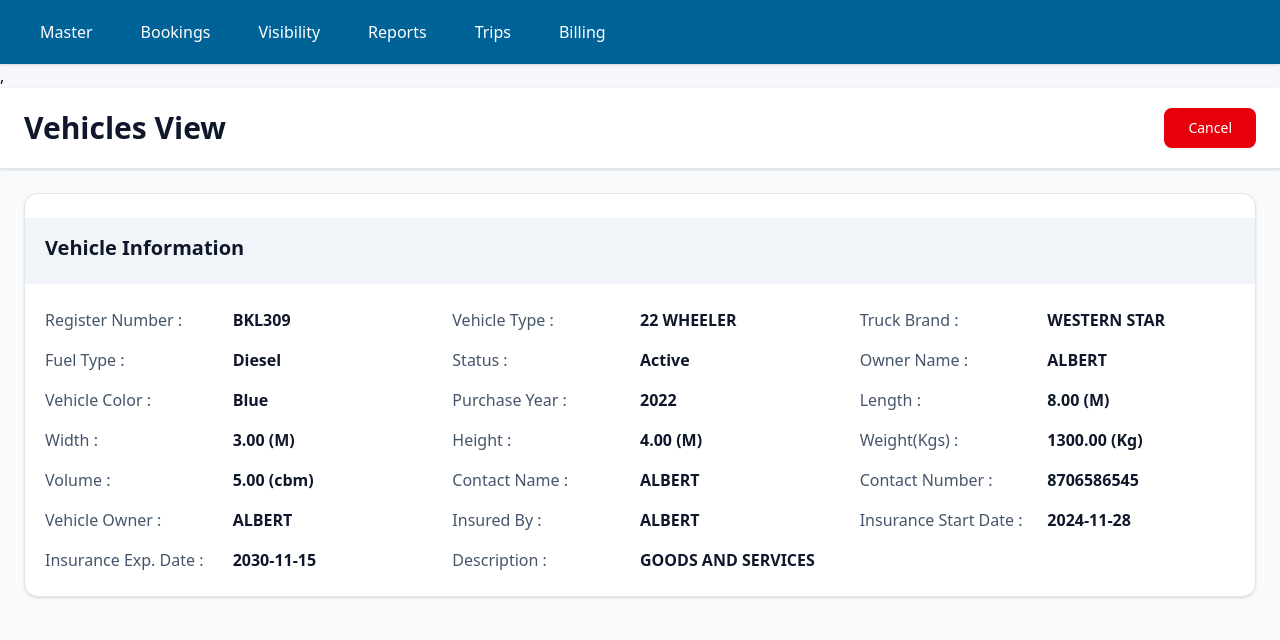
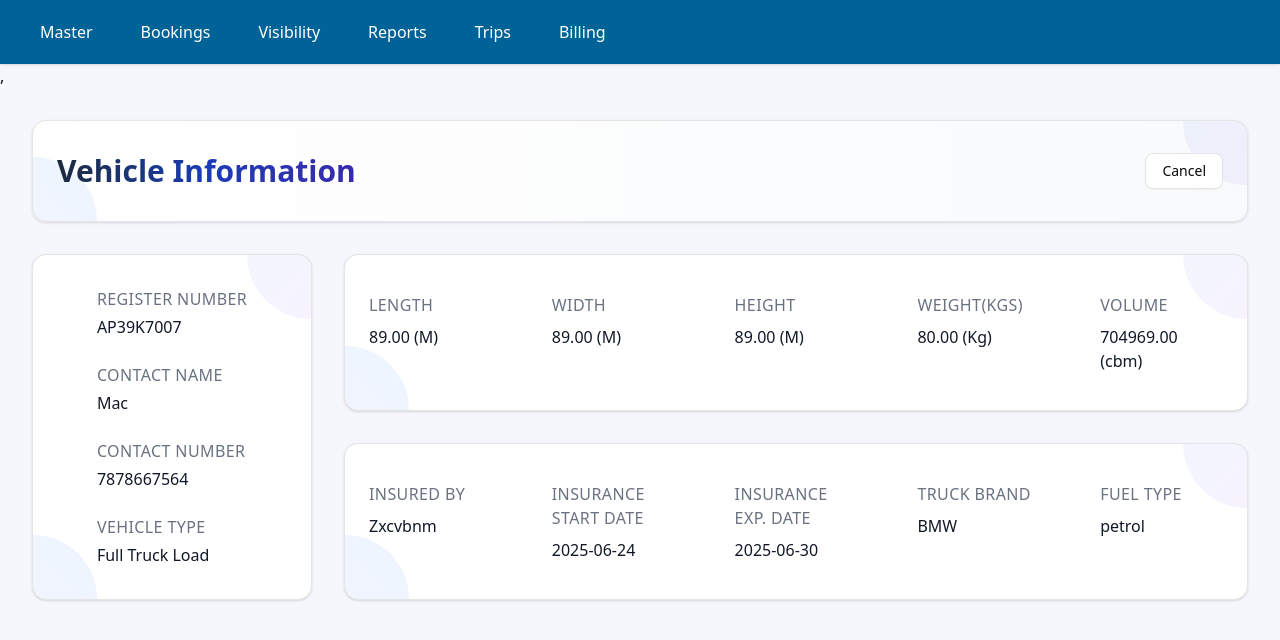
Before and after one commit to rohit24-creator/devdemo_sharedrepo, a Next.js app: page /view in a window 1280 px wide. Shown: the top 640 px of the page. Built offline with nearby package versions, Linux system fonts and the light colour scheme.

Commit message:
Updated ViewPage layout using ShadCN UI cards for better data display

```diff
--- a/app/view/page.js
+++ b/app/view/page.js
@@ -4,60 +4,138 @@ import { Card, CardContent, CardHeader, CardTitle } from "@/components/ui/card"
 import { Button } from "@/components/ui/button"
 
 export default function ViewFormPage() {
-  // Simple array of label-value pairs
-  const allFields = [
-    { label: "Register Number", value: "BKL309" },
-    { label: "Vehicle Type", value: "22 WHEELER" },
-    { label: "Truck Brand", value: "WESTERN STAR" },
-    { label: "Fuel Type", value: "Diesel" },
-    { label: "Status", value: "Active" },
-    { label: "Owner Name", value: "ALBERT" },
-    { label: "Vehicle Color", value: "Blue" },
-    { label: "Purchase Year", value: "2022" },
-    { label: "Length", value: "8.00 (M)" },
-    { label: "Width", value: "3.00 (M)" },
-    { label: "Height", value: "4.00 (M)" },
-    { label: "Weight(Kgs)", value: "1300.00 (Kg)" },
-    { label: "Volume", value: "5.00 (cbm)" },
-    { label: "Contact Name", value: "ALBERT" },
-    { label: "Contact Number", value: "8706586545" },
-    { label: "Vehicle Owner", value: "ALBERT" },
-    { label: "Insured By", value: "ALBERT" },
-    { label: "Insurance Start Date", value: "2024-11-28" },
-    { label: "Insurance Exp. Date", value: "2030-11-15" },
-    { label: "Description", value: "GOODS AND SERVICES" }
+  const vehicleData = {
+    leftCard: [
+      { label: "Register Number", value: "AP39K7007" },
+      { label: "Contact Name", value: "Mac" },
+      { label: "Contact Number", value: "7878667564" },
+      { label: "Vehicle Type", value: "Full Truck Load" }
+    ],
+    rightTopCard: [
+      { label: "Length", value: "89.00 (M)" },
+      { label: "Width", value: "89.00 (M)" },
+      { label: "Height", value: "89.00 (M)" },
+      { label: "Weight(Kgs)", value: "80.00 (Kg)" },
+      { label: "Volume", value: "704969.00 (cbm)" }
+    ],
+    rightBottomCard: [
+      { label: "Insured By", value: "Zxcvbnm" },
+      { label: "Insurance Start Date", value: "2025-06-24" },
+      { label: "Insurance Exp. Date", value: "2025-06-30" },
+      { label: "Truck Brand", value: "BMW" },
+      { label: "Fuel Type", value: "petrol" }
     ]
+  }
 
+  const handleCancel = () => {
+    console.log("Cancel clicked")
+  }
 
+  const hasData = vehicleData.leftCard.length > 0 || vehicleData.rightTopCard.length > 0 || vehicleData.rightBottomCard.length > 0
 
   return (
-    <div className="min-h-screen bg-slate-50">
-      <header className="bg-white sticky top-0 z-10 shadow-sm border-b border-slate-200 w-full">
-        <div className="w-full px-4 sm:px-6 py-5 flex flex-col sm:flex-row justify-between items-start sm:items-center gap-4">
-          <h1 className="text-2xl sm:text-3xl font-semibold text-slate-900">
-            Vehicles View
-          </h1>
-          <Button variant="destructive" size="lg">Cancel</Button>
-        </div>
-      </header>
+    <div className="min-h-screen bg-slate-150">
+      <div className="w-full max-w-7xl mx-auto p-8 space-y-8">
+        {/* Header Card */}
+        <Card className="relative overflow-hidden bg-gradient-to-r from-white to-slate-50">
+          <div className="absolute top-0 right-0 w-32 h-32 bg-gradient-to-br from-blue-400/10 to-purple-400/10 rounded-full -translate-y-16 translate-x-16" />
+          <div className="absolute bottom-0 left-0 w-32 h-32 bg-gradient-to-tr from-indigo-400/10 to-blue-400/10 rounded-full translate-y-16 -translate-x-16" />
+          <CardHeader className="flex flex-row items-center justify-between relative py-2">
+            <CardTitle className="text-3xl font-bold bg-gradient-to-r from-slate-800 via-blue-800 to-indigo-800 bg-clip-text text-transparent">
+              Vehicle Information
+            </CardTitle>
+            <Button onClick={handleCancel} variant="outline">
+              Cancel
+            </Button>
+          </CardHeader>
+        </Card>
 
-      <main className="w-full px-4 sm:px-6 py-6">
-        <Card className="w-full border border-slate-200 shadow-sm">
-          <CardHeader className="bg-slate-100 py-4 px-5">
-            <CardTitle className="text-xl font-semibold text-slate-900">Vehicle Information</CardTitle>
-          </CardHeader>
-          <CardContent className="p-5 pt-0 pb-0">
-            <div className="grid grid-cols-1 sm:grid-cols-2 lg:grid-cols-3 gap-x-8 gap-y-4">
-              {allFields.map((field, idx) => (
-                <div key={idx} className="grid grid-cols-2 gap-0 items-center">
-                  <span className="text-base font-medium text-slate-600">{field.label} : </span>
-                  <span className="text-base font-semibold text-slate-900">{field.value}</span>
+        {/* Main Content Grid */}
+        <div className="grid grid-cols-1 lg:grid-cols-4 gap-8 h-full">
+          {/* Left Card */}
+          <div className="lg:col-span-1 flex">
+            <Card className="relative overflow-hidden w-full">
+              <div className="absolute top-0 right-0 w-32 h-32 bg-gradient-to-br from-blue-400/10 to-purple-400/10 rounded-full -translate-y-16 translate-x-16" />
+              <div className="absolute bottom-0 left-0 w-32 h-32 bg-gradient-to-tr from-indigo-400/10 to-blue-400/10 rounded-full translate-y-16 -translate-x-16" />
+              <CardContent className="px-6 pt-2 pb-2 flex items-center justify-center relative h-full">
+                {hasData && vehicleData.leftCard.length > 0 ? (
+                  <div className="space-y-6">
+                    {vehicleData.leftCard.map((item, index) => (
+                      <div key={index} className="text-left">
+                        <p className="text-base font-medium text-gray-500 uppercase tracking-wide mb-1">
+                          {item.label}
+                        </p>
+                        <p className="text-base font-medium text-gray-900">
+                          {item.value}
+                        </p>
                       </div>
                     ))}
                   </div>
+                ) : (
+                  <div className="text-center text-gray-400">
+                    <p className="text-lg font-medium">No Data Available</p>
+                  </div>
+                )}
               </CardContent>
             </Card>
-      </main>
+          </div>
+
+          {/* Right Cards */}
+          <div className="lg:col-span-3 flex flex-col gap-8 h-full">
+            {/* Top Right Card */}
+            <Card className="relative overflow-hidden flex-1">
+              <div className="absolute top-0 right-0 w-32 h-32 bg-gradient-to-br from-blue-400/10 to-purple-400/10 rounded-full -translate-y-16 translate-x-16" />
+              <div className="absolute bottom-0 left-0 w-32 h-32 bg-gradient-to-tr from-indigo-400/10 to-blue-400/10 rounded-full translate-y-16 -translate-x-16" />
+              <CardContent className="px-6 pt-2 pb-2 relative h-full flex items-center">
+                {hasData && vehicleData.rightTopCard.length > 0 ? (
+                  <div className="grid grid-cols-5 gap-15 w-full">
+                    {vehicleData.rightTopCard.map((item, index) => (
+                      <div key={index} className="text-left space-y-2">
+                        <p className="text-base font-medium text-gray-500 uppercase tracking-wide">
+                          {item.label}
+                        </p>
+                        <p className="text-base font-medium text-gray-900">
+                          {item.value}
+                        </p>
+                      </div>
+                    ))}
+                  </div>
+                ) : (
+                  <div className="text-center text-gray-400 w-full">
+                    <p className="text-lg font-medium">No Data Available</p>
+                  </div>
+                )}
+              </CardContent>
+            </Card>
+
+            {/* Bottom Right Card */}
+            <Card className="relative overflow-hidden flex-1">
+              <div className="absolute top-0 right-0 w-32 h-32 bg-gradient-to-br from-blue-400/10 to-purple-400/10 rounded-full -translate-y-16 translate-x-16" />
+              <div className="absolute bottom-0 left-0 w-32 h-32 bg-gradient-to-tr from-indigo-400/10 to-blue-400/10 rounded-full translate-y-16 -translate-x-16" />
+              <CardContent className="px-6 pt-2 pb-2 relative h-full flex items-center">
+                {hasData && vehicleData.rightBottomCard.length > 0 ? (
+                  <div className="grid grid-cols-5 gap-15 w-full">
+                    {vehicleData.rightBottomCard.map((item, index) => (
+                      <div key={index} className="text-left space-y-2">
+                        <p className="text-base font-medium text-gray-500 uppercase tracking-wide">
+                          {item.label}
+                        </p>
+                        <p className="text-base font-medium text-gray-900">
+                          {item.value}
+                        </p>
+                      </div>
+                    ))}
+                  </div>
+                ) : (
+                  <div className="text-center text-gray-400 w-full">
+                    <p className="text-lg font-medium">No Data Available</p>
+                  </div>
+                )}
+              </CardContent>
+            </Card>
+          </div>
+        </div>
+      </div>
     </div>
   )
 }
```
Lines whose indentation alone changed are shown as unchanged.
